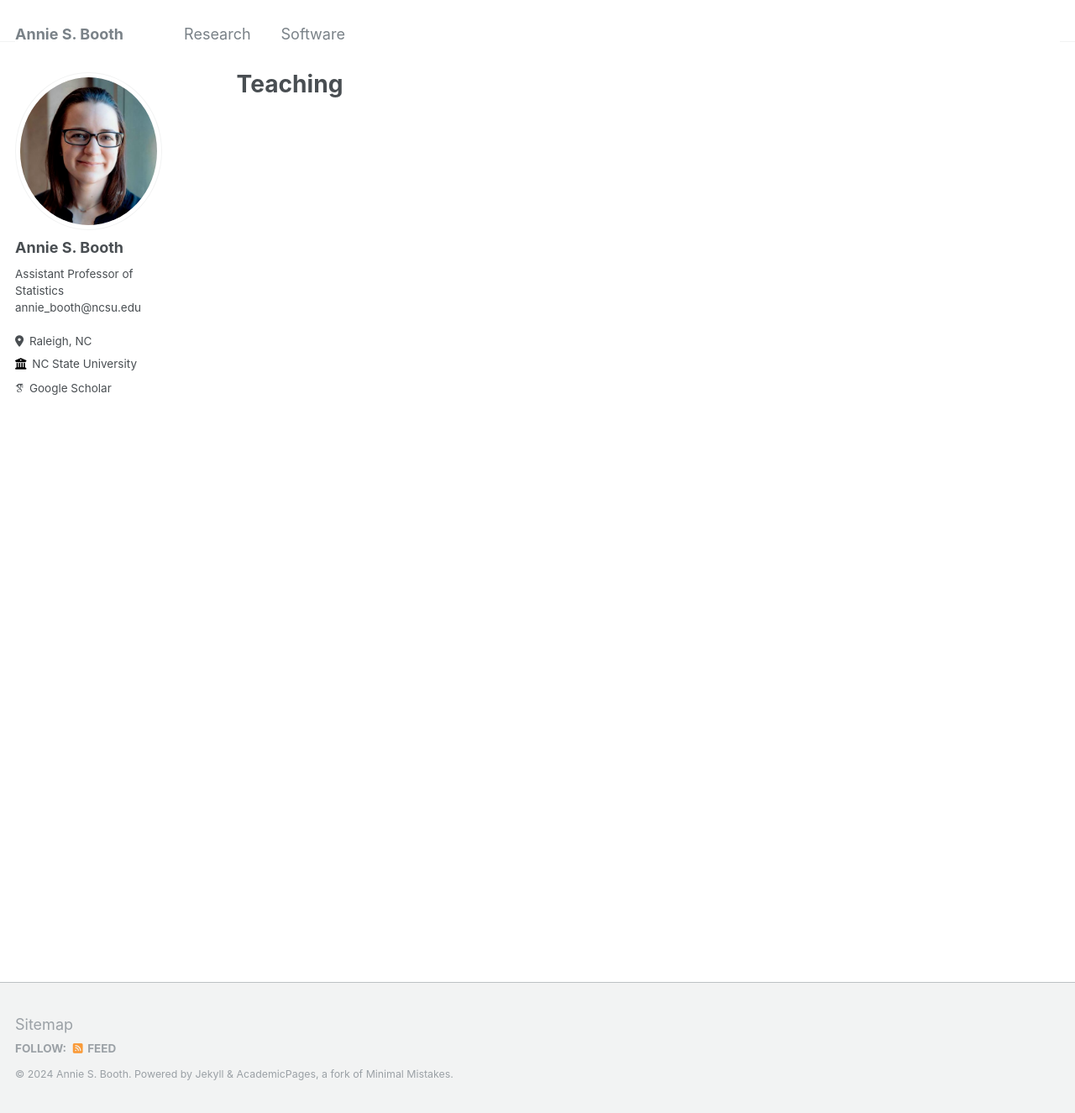
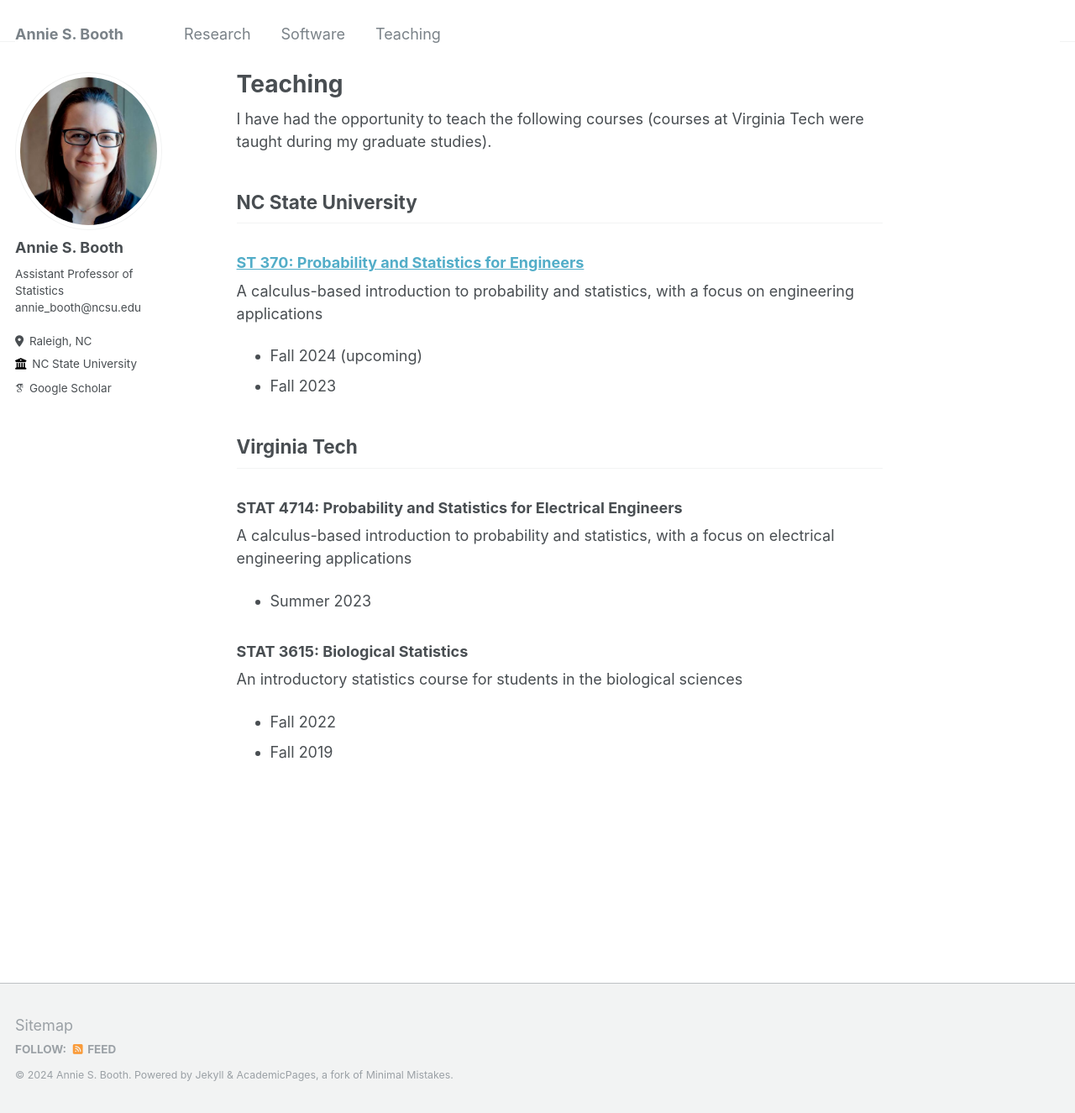
Before and after one commit to anniesbooth/anniesbooth.github.io, a Jekyll site: the page built from _pages/teaching.md, in a window 1280 px wide and 1325 px high. Shown: the whole window at 84% size. Built offline with Jekyll 4.4.1, drawn with Linux system fonts in a browser that asks for light colours; some web fonts are replaced.

Commit message:
add teaching tab

```diff
--- a/_data/navigation.yml
+++ b/_data/navigation.yml
@@ -5,3 +5,6 @@ main:
 
   - title: "Software"
     url: /software/
+
+  - title: "Teaching"
+    url: /teaching/
--- /dev/null
+++ b/_pages/teaching.md
@@ -0,0 +1,32 @@
+---
+title: "Teaching"
+permalink: /teaching/
+author_profile: true
+---
+
+I have had the opportunity to teach the following courses (courses at Virginia Tech were taught during my graduate studies).
+
+NC State University
+------
+### [ST 370: Probability and Statistics for Engineers](/files/ST370_FALL23.pdf)
+
+A calculus-based introduction to probability and statistics, with a focus on engineering applications
+
+* Fall 2024 (upcoming)
+* Fall 2023
+
+Virginia Tech
+------
+### STAT 4714: Probability and Statistics for Electrical Engineers
+
+A calculus-based introduction to probability and statistics, with a focus on electrical engineering applications
+
+* Summer 2023
+
+
+### STAT 3615: Biological Statistics
+
+An introductory statistics course for students in the biological sciences
+
+* Fall 2022
+* Fall 2019
```
Also changed, not shown: _pages/about.md (+1 -1 lines), 4 other files.
